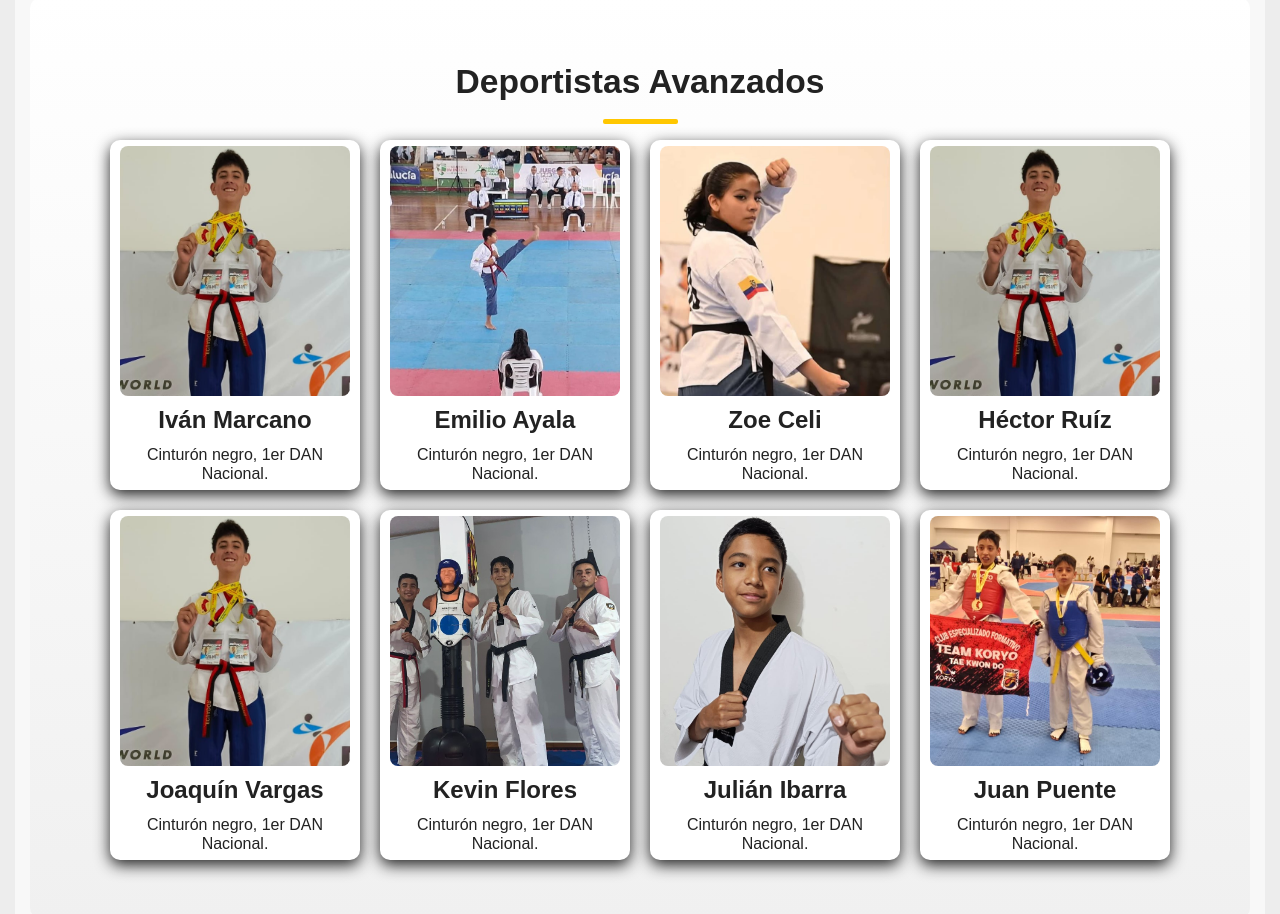
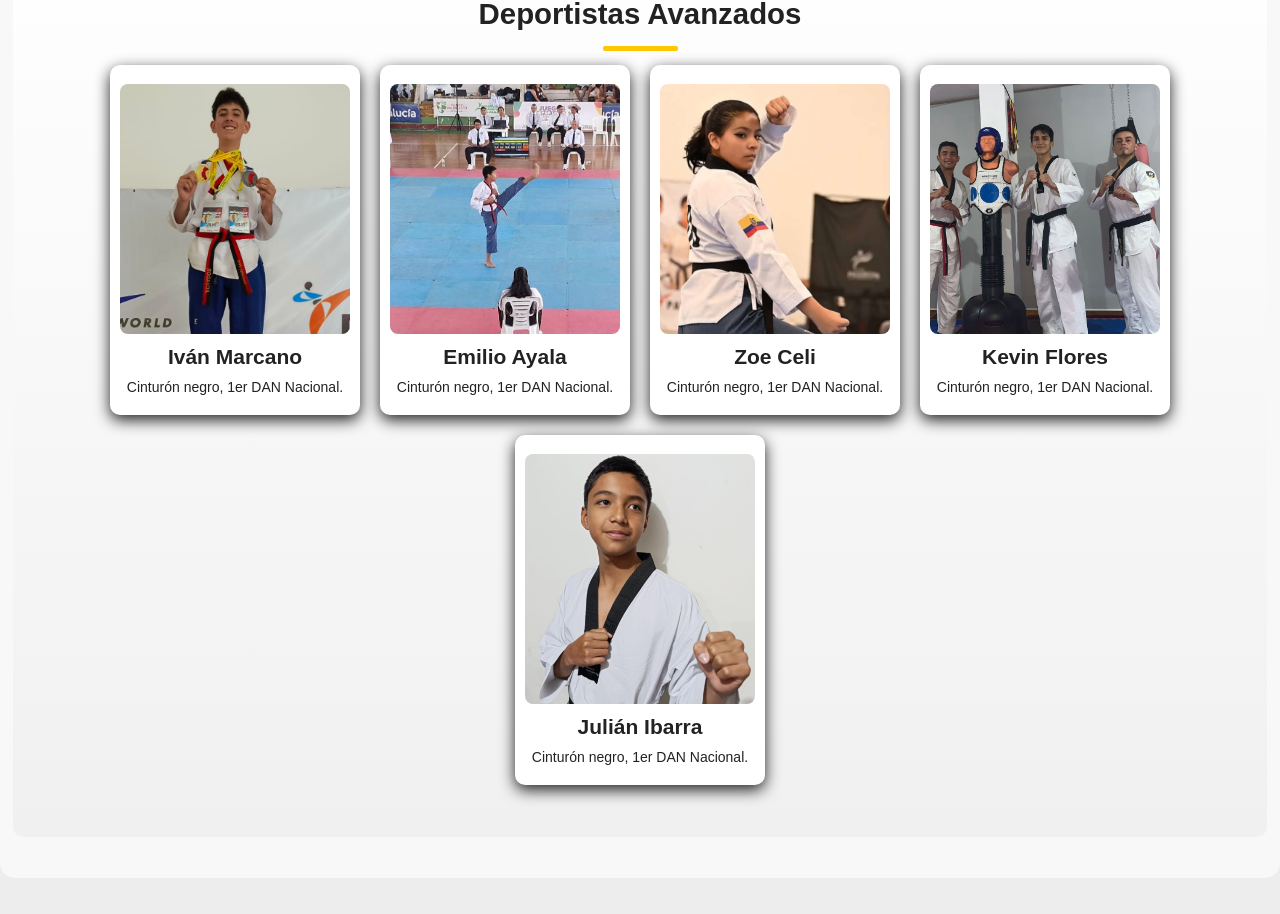
Before and after one commit to jovenpadawan/DEBAK_PAGE, a React (Vite) app: page /#/deportistas in a window 1280 px wide. Shown: the part 1744-2658 px from the top of the page. After the commit the page ends 2635 px from the top, so only its background shows below. Built offline with nearby package versions, Linux system fonts and the light colour scheme.

Commit message:
Limpieza de deportistas, depuración de dimensiones

```diff
--- a/src/components/Deportistas.jsx
+++ b/src/components/Deportistas.jsx
@@ -90,22 +90,6 @@ export default function Deportistas() {
       rank: "Cinturón negro, 1er DAN Nacional.",
       level: "avanzado",
       image: "/imagenes/deportistas/zoeCeli.jpg",
-      courses: ["Entrenamiento físico", "Técnica de patadas"],
-      achievements: ["Campeona provincial 2023", "Mejor graduada 2022"]
-    },
-    {
-      name: "Héctor Ruíz",
-      rank: "Cinturón negro, 1er DAN Nacional.",
-      level: "avanzado",
-      image: "/imagenes/deportistas/ivanMarcano.jpg",
-      courses: ["Entrenamiento físico", "Técnica de patadas"],
-      achievements: ["Campeona provincial 2023", "Mejor graduada 2022"]
-    },
-    {
-      name: "Joaquín Vargas",
-      rank: "Cinturón negro, 1er DAN Nacional.",
-      level: "avanzado",
-      image: "/imagenes/deportistas/ivanMarcano.jpg",
       achievements: ["Campeona provincial 2023", "Mejor graduada 2022"]
     },
     {
@@ -142,13 +126,6 @@ export default function Deportistas() {
       name: "Andy Almeida",
       rank: "Cinturón amarillo.",
       level: "intermedio",
-      image: "/imagenes/deportistas/andyAlmeida.jpg",
-      achievements: ["Doble campeón del Ecuador Challenger.", "Vicecampeón del Patu12 2026."]
-    },
-    {
-      name: "Juan Puente",
-      rank: "Cinturón negro, 1er DAN Nacional.",
-      level: "avanzado",
       image: "/imagenes/deportistas/andyAlmeida.jpg",
       achievements: ["Doble campeón del Ecuador Challenger.", "Vicecampeón del Patu12 2026."]
     }
--- a/src/components/estilos/global.css
+++ b/src/components/estilos/global.css
@@ -1,3 +1,7 @@
+:root {
+  font-size: 14px;
+}
+
 * {
   margin: 0;
   padding: 0;
@@ -13,19 +17,28 @@ body {
   line-height: 1.6;
   display: block !important;
   width: 100%;
+  -webkit-text-size-adjust: 100%;
+  text-size-adjust: 100%;
 }
 
 section{
-    margin:15px;
+    margin:0.9375rem;
     border-radius:10px;
     line-height:1.2;
 }
 
 main {
-  margin:15px;
+  margin:0.9375rem;
   padding-top: 50px;
   padding-bottom: 2rem;
   min-height: 100vh;
   background: #f8f8f8;
   border-radius:15px;
 }
+
+@media (min-width: 1024px) {
+  main {
+    max-width: 1400px;
+    margin: 0 auto 0.9375rem;
+  }
+}
```
